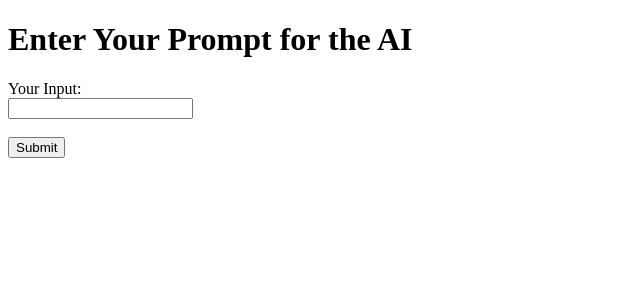
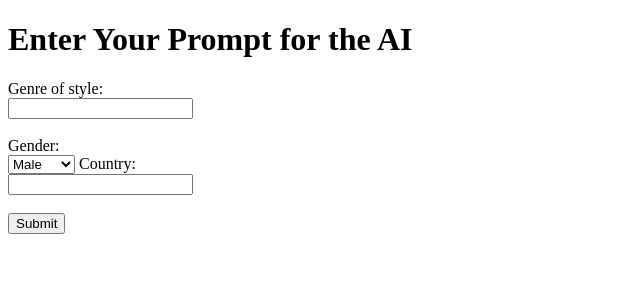
Before and after one commit to LithiumDrache/SEGroupAssignment, a Flask app: page / in a window 1280 px wide. Shown: the top 300 px of the page, without its empty margins (0-640 px from the left). Run offline with Flask 3, Linux system fonts and the light colour scheme; parts of the project's set-up code (start-up, migrations or seed data) failed here and were passed over.

Commit message:
Updated AI Query

```diff
--- a/main.py
+++ b/main.py
@@ -11,7 +11,7 @@ load_dotenv()
 
 # Retrieve tokens from the .env file
 NGROK_TOKEN = os.getenv("NGROK_TOKEN")
-AI_TOKEN = os.getenv("AI_TOKEN")  # Updated to AI_TOKEN
+AI_TOKEN = os.getenv("AI_TOKEN")
 
 # Check if the tokens are loaded
 if not NGROK_TOKEN:
@@ -34,10 +34,13 @@ INITIAL_URL = "https://api.edenai.run/v2/workflow/bda09f54-49b2-4f5f-a3bc-9b2fa4
 @app.route("/", methods=["GET", "POST"])
 def home():
     if request.method == "POST":
-        user_input = request.form.get("user_input")
+        genre = request.form.get("genre")
+        gender = request.form.get("gender")
+        location = request.form.get("location")
 
         # POST request to start workflow
-        payload = {"user_input": user_input}
+        payload = {"user_input": f"Genre of clothing: {genre}, Gender: {gender}, Location: {location}"}
+
         response = requests.post(INITIAL_URL, json=payload, headers=HEADERS)
 
         if response.status_code == 201:
--- a/templates/index.html
+++ b/templates/index.html
@@ -9,8 +9,16 @@
 <body>
     <h1>Enter Your Prompt for the AI</h1>
     <form method="POST" action="/">
-        <label for="user_input">Your Input:</label><br>
+        <label for="user_input">Genre of style:</label><br>
         <input type="text" id="user_input" name="user_input" required><br><br>
+        <label for="gender">Gender:</label><br>
+        <select name="gender" id="gender">
+            <option value="Male">Male</option>
+            <option value="Female">Female</option>
+            <option value="Other">Other</option>
+          </select>
+        <label for="user_input">Country:</label><br>
+        <input type="text" id="location" name="location" required><br><br>
         <input type="submit" value="Submit">
     </form>
 </body>
```
